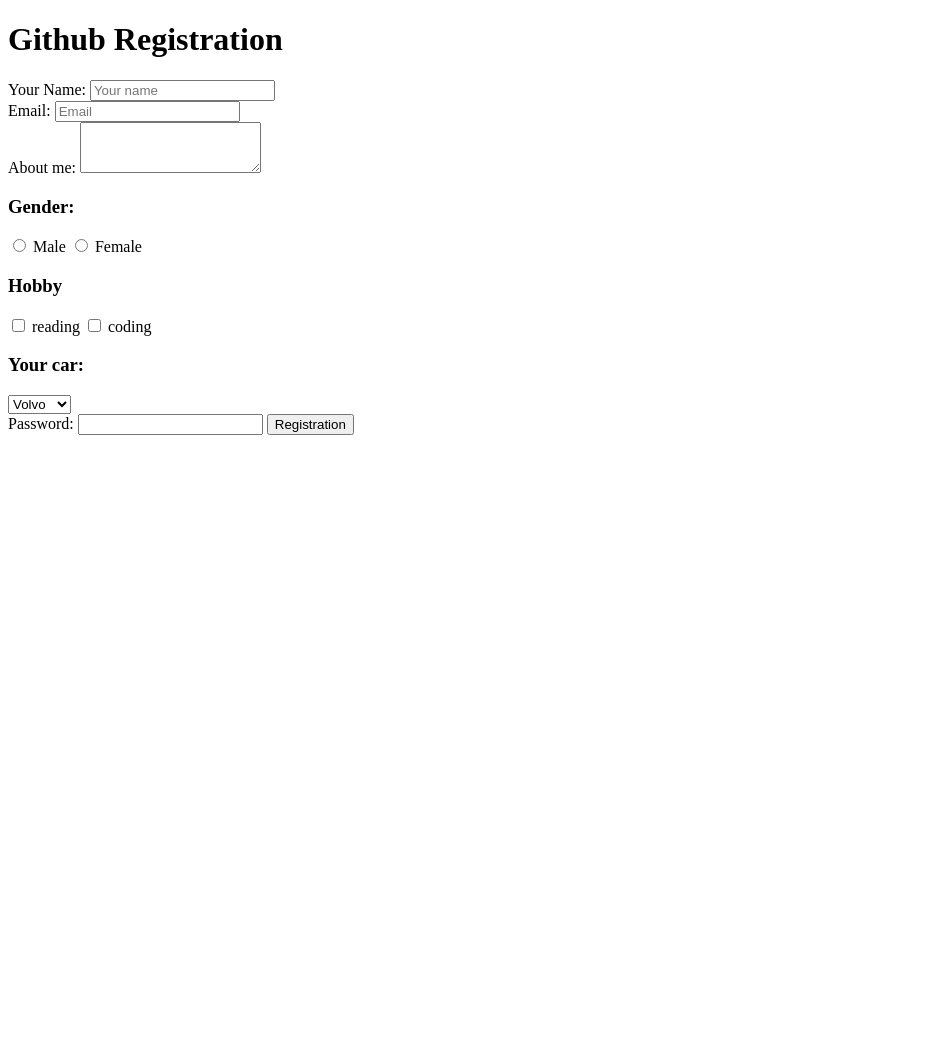
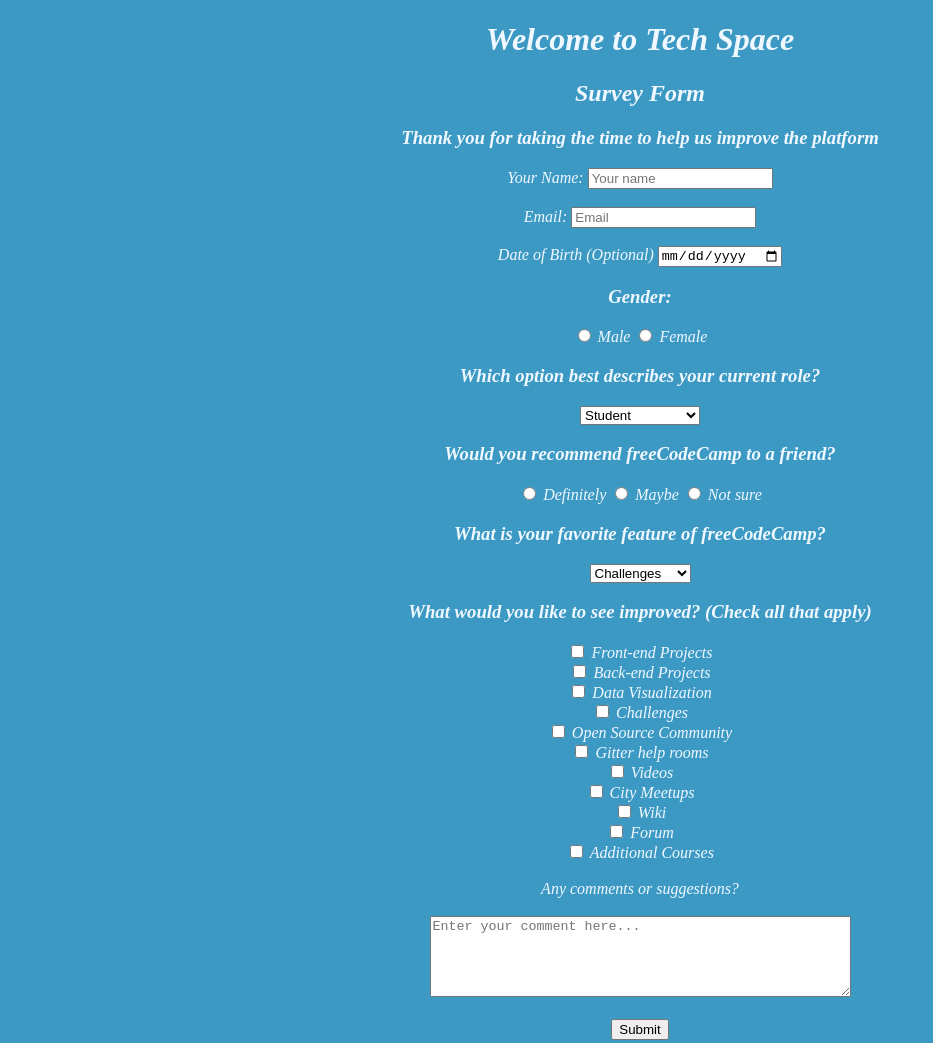
Before and after one commit to keta-kipshidze/github, a plain HTML site: page index.html in a window 1280 px wide. Shown: the whole page, without its empty margins (0-933 px from the left). Before the commit the page ends 800 px from the top, so only its background shows below. Drawn offline with Linux system fonts and the light colour scheme.

Commit message:
Survey Form

```diff
--- a/index.html
+++ b/index.html
@@ -6,37 +6,100 @@
     <title>github</title>
 </head>
 <body>
-   <h1>Github Registration</h1>
+    <style>
+        body {
+          background-color: rgb(60, 153, 196);;
+          color: aliceblue;
+          text-align: center;
+          font-style:oblique
+        }
+      </style>
+   <h1>Welcome to Tech Space</h1>
+   <h2>Survey Form</h2>
+   <h3>Thank you for taking the time to help us improve the platform</h3>
    <form>
     <label for="username">Your Name:</label>
     <input type="text" id="username" placeholder="Your name"/>
     <br />
+    <br />
     <label for="email">Email:</label>
     <input type="email" id="email" placeholder="Email"/>
     <br />
-    <label for="about">About me:</label>
-    <textarea cols="20" rows="3" id="about"></textarea>
+    <br />
+    <label for="Date of birth">Date of Birth (Optional)</label>
+    <input type="date" id="Age" placeholder="Date of birth"/>
     <h3>Gender:</h3>
     <input type="radio" id="male" value="male" name="gender"/>
     <label for="male">Male</label>
     <input type="radio" id="female" value="female" name="gender"/>
     <label for="female">Female</label>
     <br />
-    <h3>Hobby</h3>
-    <input type="checkbox" id="reading" value="reading" />
-    <label for="reading">reading</label>
-    <input type="checkbox" id="coding" value="coding" />
-    <label for="coding">coding</label>
-    <h3>Your car:</h3>
-    <select name="car" id="car">
-        <option value="Volvo">Volvo</option>
-        <option value="Nissan">Nissan</option>
-        <option value="BMW">BMW</option>
+    <h3>Which option best describes your current role?</h3>
+    <select name="Role" id="Role">
+        <option value="Student">Student</option>
+        <option value="Full time job">Full time job</option>
+        <option value="Full time learner">Full time learner</option>
+        <option value="Prefer not to say">Prefer not to say</option>
+        <option value="Other">Other</option>
     </select>
     <br />
-    <label for="password">Password:</label>
-    <input type="password" id="password" />
-    <button>Registration</button>
+    <h3>Would you recommend freeCodeCamp to a friend?</h3>
+    <input type="radio" id="definitely" value="definitely" name="Would you recommend freeCodeCamp to a friend?"/>
+    <label for="definitely">Definitely</label>
+    <input type="radio" id="maybe" value="maybe" name="Would you recommend freeCodeCamp to a friend?"/>
+    <label for="maybe">Maybe</label>
+    <input type="radio" id="not sure" value="not sure" name="Would you recommend freeCodeCamp to a friend?"/>
+    <label for="not sure">Not sure</label>
+    <br />
+    <h3>What is your favorite feature of freeCodeCamp?</h3>
+    <select name="Feature" id="Feature">
+        <option value="Challenges">Challenges</option>
+        <option value="Projects">Projects</option>
+        <option value="Community">Community</option>
+        <option value="Open Source">Open Source</option>
+    </select>
+    <h3>What would you like to see improved? (Check all that apply)</h3>
+    <input type="checkbox" id="Front-end Projects" value="Front-end Projects" />
+    <label for="Front-end Projects">Front-end Projects</label>
+    <br />
+    <input type="checkbox" id="Back-end Projects" value="Back-end Projects" />
+    <label for="Back-end Projects">Back-end Projects</label>
+    <br />
+    <input type="checkbox" id="Data Visualization" value="Data Visualization" />
+    <label for="Data Visualization">Data Visualization</label>
+    <br />
+    <input type="checkbox" id="Challenges" value="Challenges" />
+    <label for="Challenges">Challenges</label>
+    <br />
+    <input type="checkbox" id="Open Source Community" value="Open Source Community" />
+    <label for="Open Source Community">Open Source Community</label>
+    <br />
+    <input type="checkbox" id="Gitter help rooms" value="Gitter help rooms" />
+    <label for="Gitter help rooms">Gitter help rooms</label>
+    <br />
+    <input type="checkbox" id="Videos" value="Videos" />
+    <label for="Videos">Videos</label>
+    <br />
+    <input type="checkbox" id="City Meetups" value="City Meetups" />
+    <label for="City Meetups">City Meetups</label>
+    <br />
+    <input type="checkbox" id="Wiki" value="Wiki" />
+    <label for="Wiki">Wiki</label>
+    <br />
+    <input type="checkbox" id="Forum" value="Forum" />
+    <label for="Forum">Forum</label>
+    <br />
+    <input type="checkbox" id="Additional Courses" value="Additional Courses" />
+    <label for="Additional Courses">Additional Courses</label>
+    <br />
+    <br />
+    <label for="Comments">Any comments or suggestions?</label>
+    <br />
+    <br />
+    <textarea cols="50" rows="5" id="Comments" placeholder="Enter your comment here..."></textarea>
+    <br />
+    <br />
+    <button type="submit">Submit</button>
    </form>
 </body>
 </html>
```
